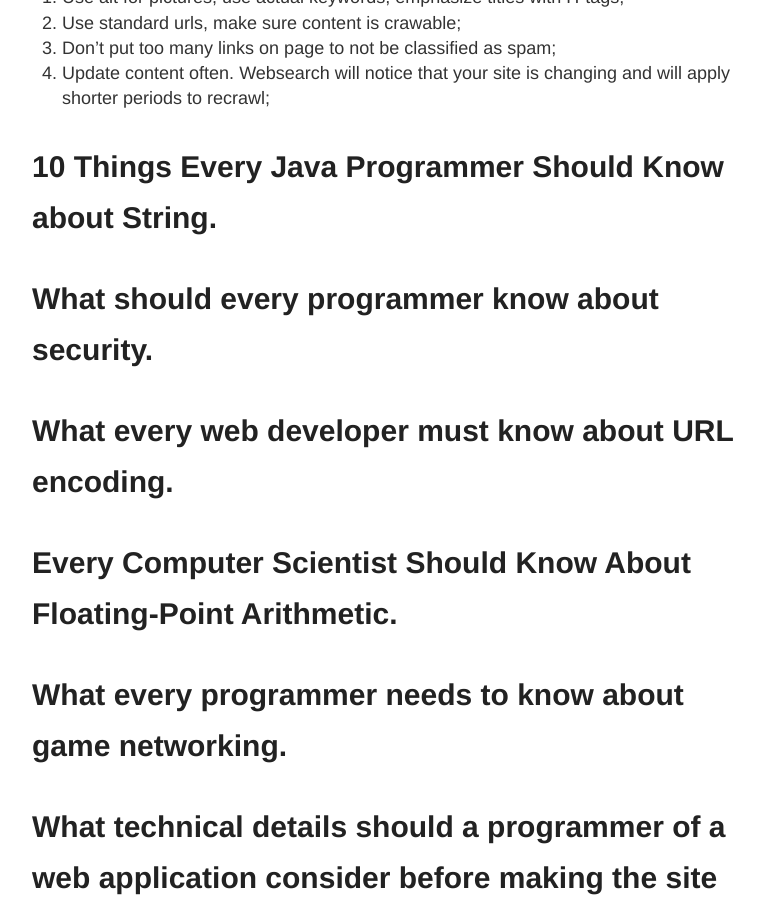
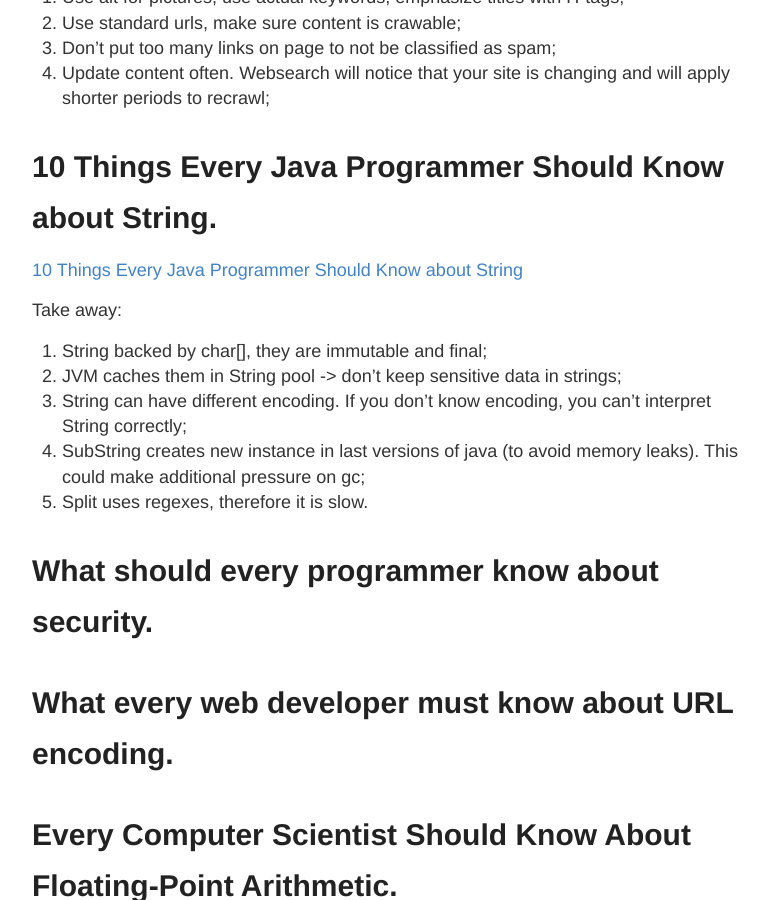
Before and after one commit to a-sir/a-sir.github.io, a Jekyll site: the page built from _posts/2015-02-11-What-every-programmer-should-know-about.md, in a window 1280 px wide and 900 px high, scrolled down 757 px. Shown: the whole window, without its empty margins (248-1017 px from the left). Built offline with Jekyll 4.4.1, drawn with Linux system fonts in a browser that asks for light colours.

Commit message:
Add summary for Strings (3/10).

```diff
--- a/_posts/2015-02-11-What-every-programmer-should-know-about.md
+++ b/_posts/2015-02-11-What-every-programmer-should-know-about.md
@@ -24,6 +24,16 @@ Take away:
 
 # 10 Things Every Java Programmer Should Know about String.
 
+[10 Things Every Java Programmer Should Know about String](http://javarevisited.blogspot.sg/2013/07/java-string-tutorial-and-examples-beginners-programming.html)
+
+Take away:
+
+1. String backed by char[], they are immutable and final;
+2. JVM caches them in String pool -> don't keep sensitive data in strings;
+3. String can have different encoding. If you don't know encoding, you can't interpret String correctly;
+4. SubString creates new instance in last versions of java (to avoid memory leaks). This could make additional pressure on gc;
+5. Split uses regexes, therefore it is slow.
+
 # What should every programmer know about security.
 
 # What every web developer must know about URL encoding.
```
